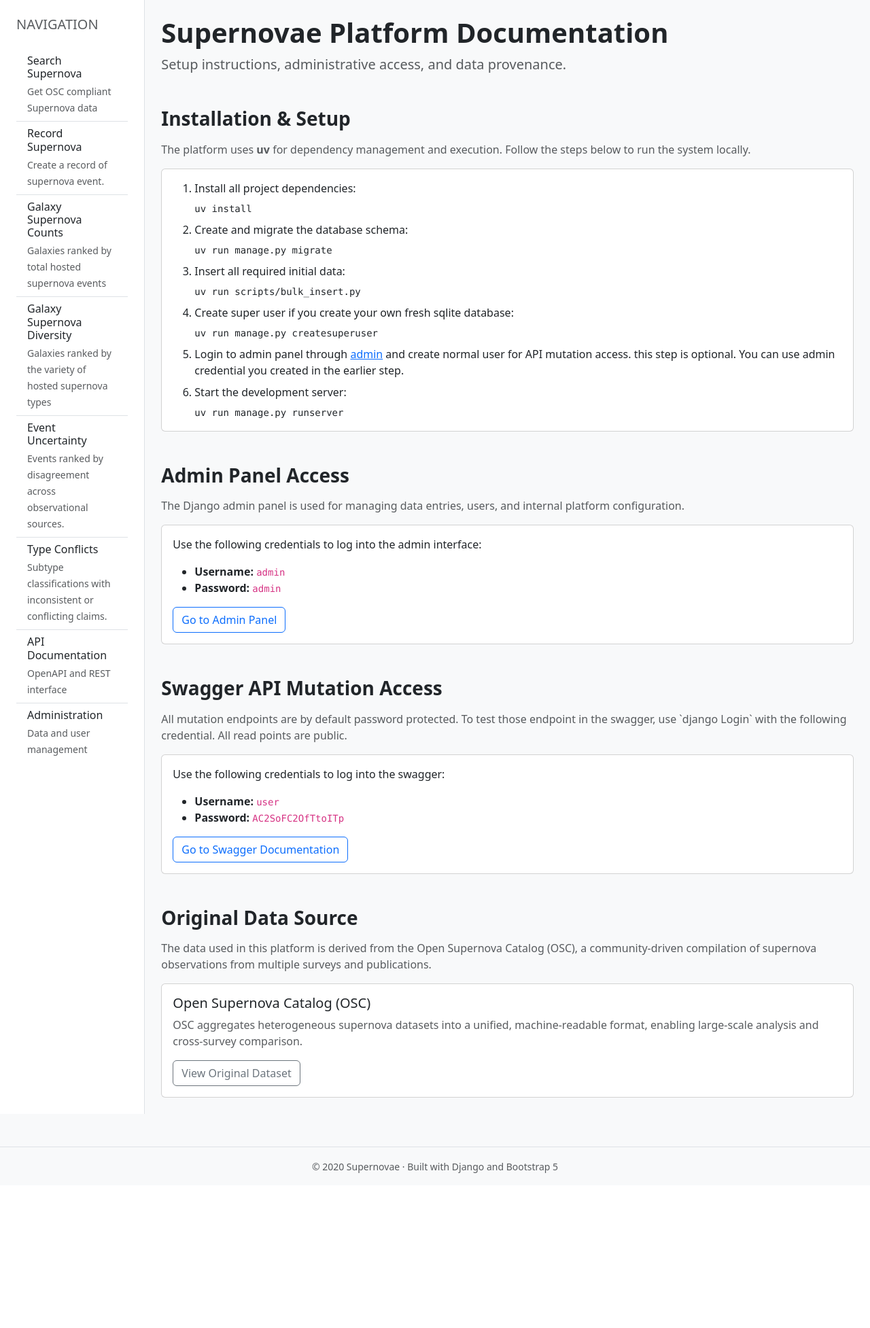
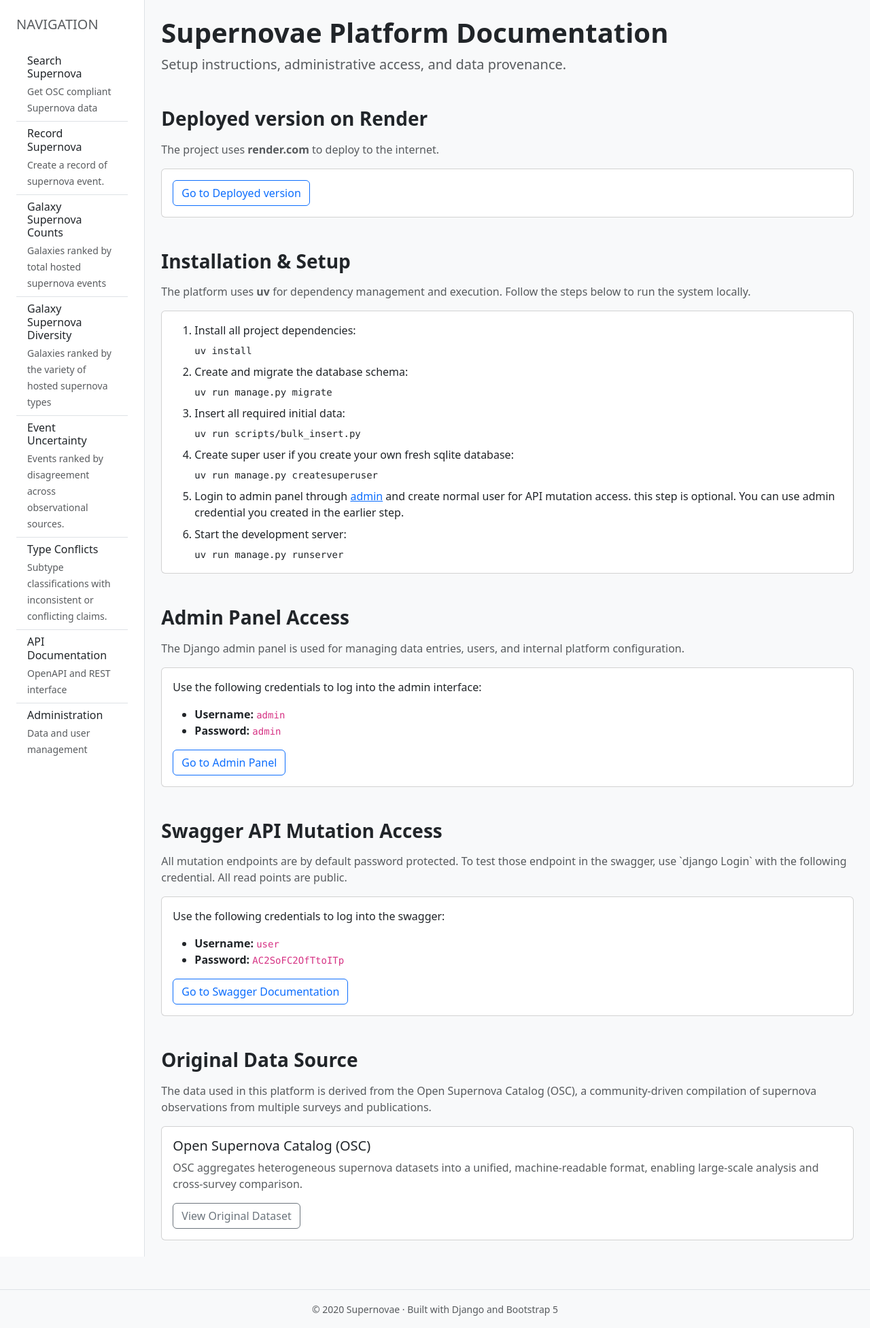
Before and after one commit to yeaung276/advance-web-dev, a Django app: template frontend/templates/home.html in a window 1280 px wide. Shown: the part 56-2010 px from the top of the page at 68% size. Before the commit the page ends 1782 px from the top, so only its background shows below. Run offline with Django 5.2, Linux system fonts and the light colour scheme; the template is opened without the code that fills it: most values are stand-ins (such as "Sample title", 1, 10 or a date in 2020); some libraries are stand-ins or nearby versions.

Commit message:
feat: add deploy version

```diff
--- a/frontend/templates/home.html
+++ b/frontend/templates/home.html
@@ -10,6 +10,23 @@
     Setup instructions, administrative access, and data provenance.
   </p>
 </div>
+
+<!-- Online version -->
+<section class="mb-5">
+  <h3 class="fw-semibold mb-3">Deployed version on Render</h3>
+
+  <p class="text-muted">
+    The project uses <strong>render.com</strong> to deploy to the internet.
+  </p>
+
+  <div class="card">
+    <div class="card-body">
+      <a href="https://advance-web-dev.onrender.com/" class="btn btn-outline-primary">
+        Go to Deployed version
+      </a>
+    </div>
+  </div>
+</section>
 
 <!-- Installation Instructions -->
 <section class="mb-5">
```
